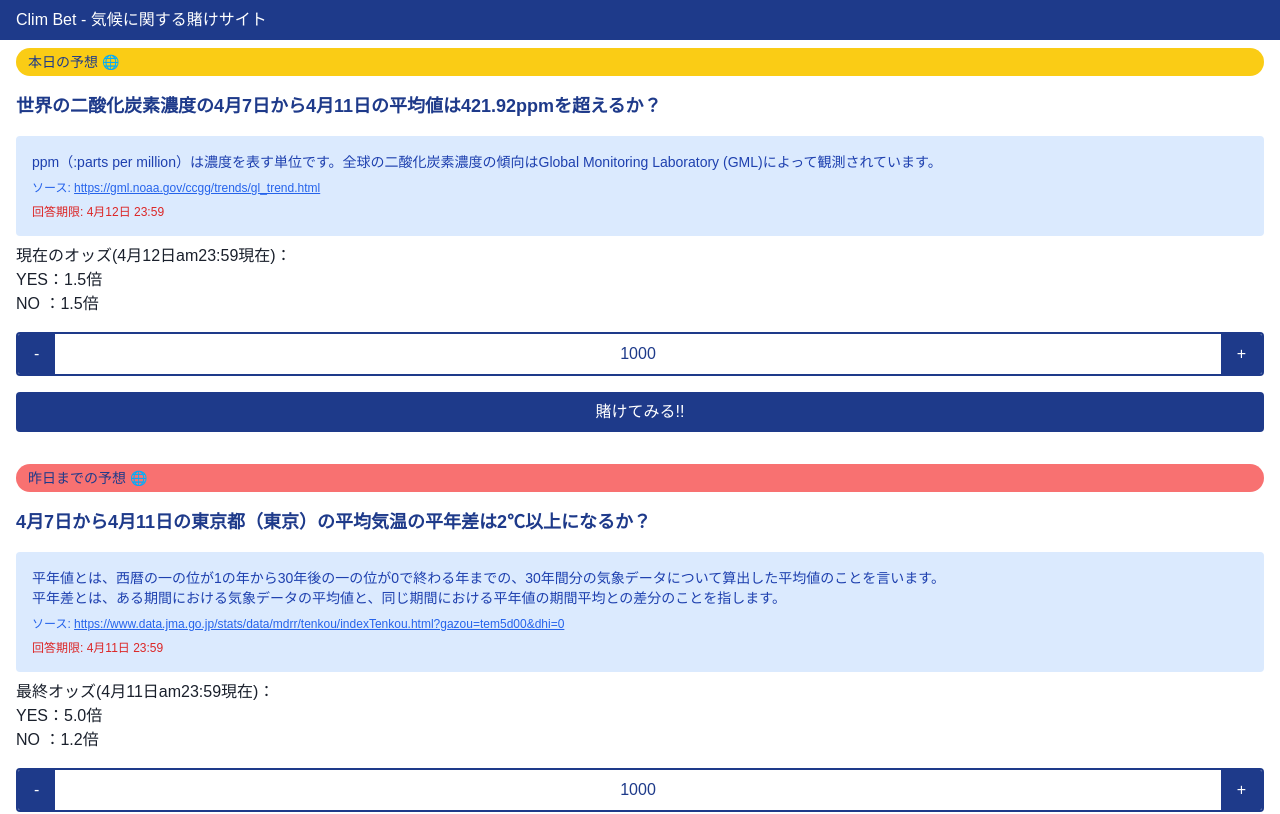
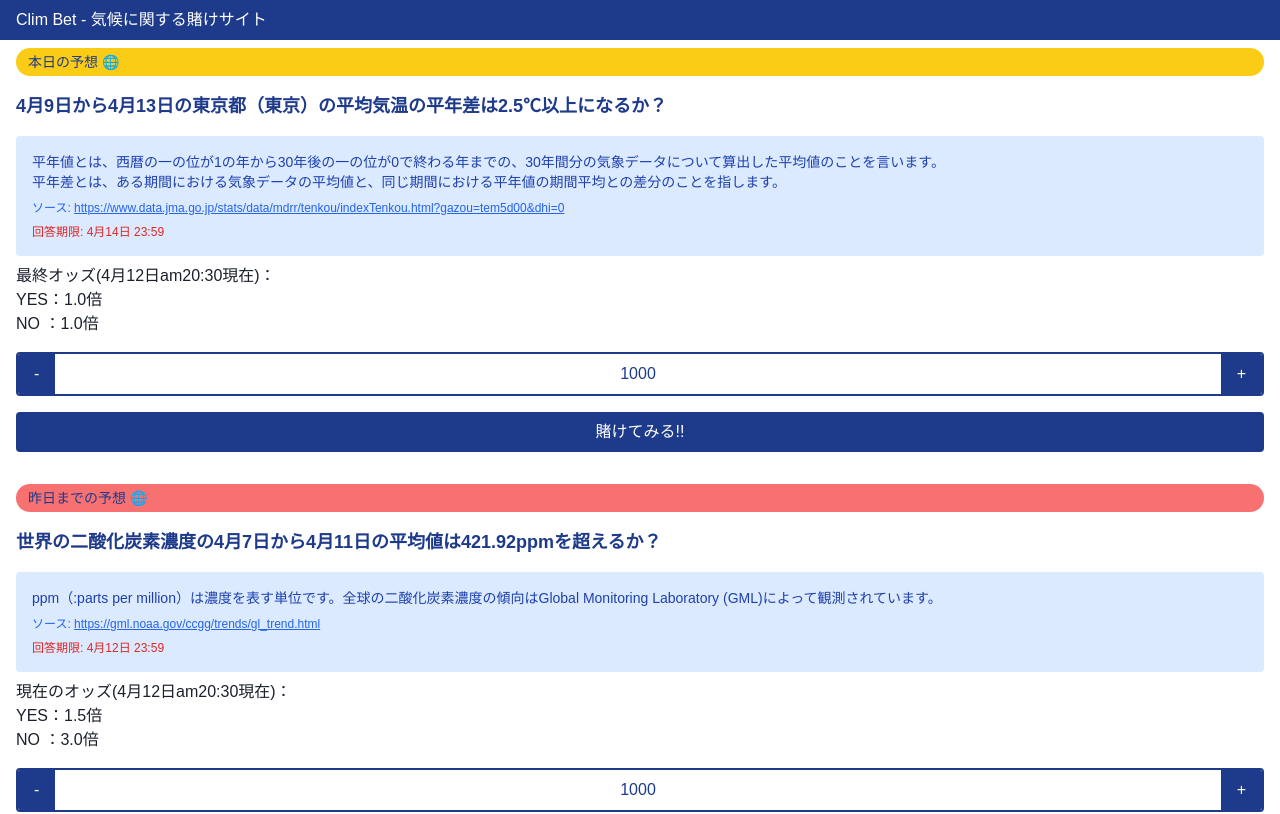
Before and after one commit to EndoTaishi/endotaishicom, a Next.js app: page /climbet in a window 1280 px wide. Shown: the top 814 px of the page. Built offline with nearby package versions, Linux system fonts and the light colour scheme; a web font is replaced by a local one.

Commit message:
climbetを修正

```diff
--- a/app/climbet/page.tsx
+++ b/app/climbet/page.tsx
@@ -21,6 +21,67 @@ export default function ClimBet() {
           </p>
 
           <div className="font-roboto text-blue-900 font-bold text-lg my-4">
+            4月9日から4月13日の東京都（東京）の平均気温の平年差は2.5℃以上になるか？
+          </div>
+
+          <div className="flex flex-col bg-blue-100 p-4 rounded my-2">
+            <p className="font-roboto text-blue-800 text-sm">
+              平年値とは、西暦の一の位が1の年から30年後の一の位が0で終わる年までの、30年間分の気象データについて算出した平均値のことを言います。
+            </p>
+            <p className="font-roboto text-blue-800 text-sm">
+              平年差とは、ある期間における気象データの平均値と、同じ期間における平年値の期間平均との差分のことを指します。
+            </p>
+            <a href='https://www.data.jma.go.jp/stats/data/mdrr/tenkou/indexTenkou.html?gazou=tem5d00&dhi=0' className="font-roboto text-blue-600 text-xs mt-2">
+              ソース: <span className="underline">https://www.data.jma.go.jp/stats/data/mdrr/tenkou/indexTenkou.html?gazou=tem5d00&dhi=0</span>
+            </a>
+            <p className="font-roboto text-red-600 text-xs mt-2">
+              回答期限: 4月14日 23:59
+            </p>
+          </div>
+
+          <div>
+            <p>最終オッズ(4月12日am20:30現在)：</p>
+            <p>YES：1.0倍</p>
+            <p>NO ：1.0倍</p>
+          </div>
+
+          <div className="flex flex-col items-center my-4 mb-8">
+            <div className="flex items-center border-2 border-blue-900 rounded overflow-hidden w-full mb-4">
+              <button
+                className="bg-blue-900 text-white px-4 py-2"
+                onClick={() =>
+                  setBetAmount((prev) => (parseInt(prev) - 10).toString()) // 文字列を数値に変換してから演算し、再び文字列に変換する
+                }
+              >
+                -
+              </button>
+              <input
+                type="text"
+                name="betAmount"
+                value={betAmount}
+                onChange={handleInputChange}
+                placeholder="賭ける金額を入力してください"
+                className="flex-1 text-center bg-white text-blue-900 py-2 rounded outline-none"
+              />
+              <button
+                className="bg-blue-900 text-white px-4 py-2"
+                onClick={() =>
+                  setBetAmount((prev) => (parseInt(prev) + 10).toString()) // 文字列を数値に変換してから演算し、再び文字列に変換する
+                }
+              >
+                +
+              </button>
+            </div>
+            <a href={`https://docs.google.com/forms/d/e/1FAIpQLSeFA3O1MGYKyY7qltkar1gFz7O1gD8JRNcx-4xp5LdVFAnTTA/viewform?usp=pp_url&entry.8256214=${betAmount}`} className="flex justify-center font-roboto text-white bg-blue-900 rounded px-8 py-2 w-full">
+              賭けてみる!!
+            </a>
+          </div>
+
+          <div className="flex items-center bg-red-400 px-3 py-1 rounded-full text-sm font-roboto mb-2">
+            <span className="text-blue-900">昨日までの予想 🌐</span>
+          </div>
+
+          <div className="font-roboto text-blue-900 font-bold text-lg my-4">
             世界の二酸化炭素濃度の4月7日から4月11日の平均値は421.92ppmを超えるか？
           </div>
 
@@ -37,9 +98,9 @@ export default function ClimBet() {
           </div>
 
           <div>
-            <p>現在のオッズ(4月12日am23:59現在)：</p>
+            <p>現在のオッズ(4月12日am20:30現在)：</p>
             <p>YES：1.5倍</p>
-            <p>NO ：1.5倍</p>
+            <p>NO ：3.0倍</p>
           </div>
 
           <div className="flex flex-col items-center my-4 mb-8">
@@ -74,9 +135,7 @@ export default function ClimBet() {
             </a>
           </div>
 
-          <div className="flex items-center bg-red-400 px-3 py-1 rounded-full text-sm font-roboto mb-2">
-            <span className="text-blue-900">昨日までの予想 🌐</span>
-          </div>
+          <hr/>
 
           <div className="font-roboto text-blue-900 font-bold text-lg my-4">
             4月7日から4月11日の東京都（東京）の平均気温の平年差は2℃以上になるか？
```
